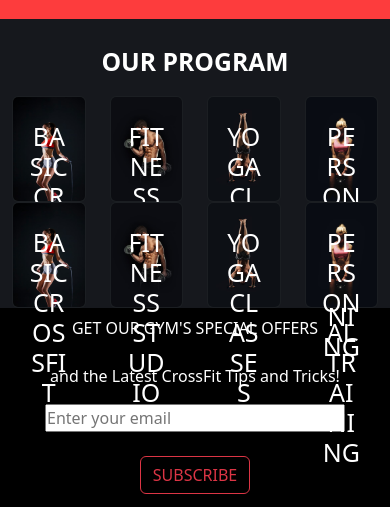
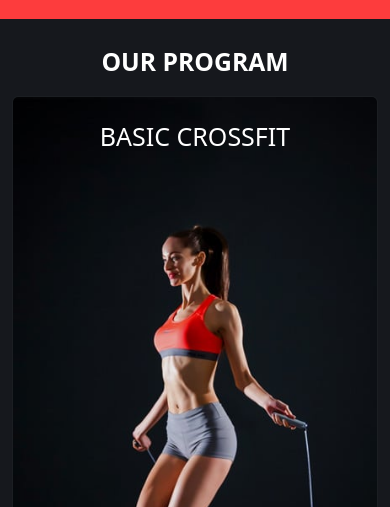
Before and after one commit to ibtech-ng/gyming, a plain HTML site: page program.html in a window 390 px wide. Shown: the part 65-572 px from the top of the page. Drawn offline with nearby package versions, Linux system fonts and the light colour scheme.

Commit message:
Add files via upload

```diff
--- a/program.html
+++ b/program.html
@@ -80,7 +80,7 @@
         <!-- <h1 class="text-center text-white pt-5">OUR PROGRAMS</h1> -->
         <div class="container">
             <div class="row">
-                <div class="col">
+                <div class="col-12 col-md-6 col-lg-3">
                     <div class="card text-bg-dark">
                         <img src="static/images/girl-1.jpg" class="card-img" alt="...">
                         <div class="card-img-overlay">
@@ -90,7 +90,7 @@
                         </div>
                     </div>
                 </div>
-                <div class="col">
+                <div class="col-12 col-md-6 col-lg-3">
                     <div class="card text-bg-dark">
                         <img src="static/images/boy-1.jpg" class="card-img" alt="...">
                         <div class="card-img-overlay">
@@ -100,7 +100,7 @@
                         </div>
                     </div>
                 </div>
-                <div class="col">
+                <div class="col-12 col-md-6 col-lg-3">
                     <div class="card text-bg-dark">
                         <img src="static/images/boy-fly.jpg" class="card-img" alt="...">
                         <div class="card-img-overlay">
@@ -110,7 +110,7 @@
                         </div>
                     </div>
                 </div>
-                <div class="col">
+                <div class="col-12 col-md-6 col-lg-3">
                     <div class="card text-bg-dark">
                         <img src="static/images/girl-big.jpg" class="card-img" alt="...">
                         <div class="card-img-overlay">
@@ -128,7 +128,7 @@
         <!-- <h1 class="text-center text-white pt-5">OUR PROGRAMS</h1> -->
         <div class="container">
             <div class="row">
-                <div class="col">
+                <div class="col-12 col-md-6 col-lg-3">
                     <div class="card text-bg-dark">
                         <img src="static/images/girl-1.jpg" class="card-img" alt="...">
                         <div class="card-img-overlay">
@@ -138,7 +138,7 @@
                         </div>
                     </div>
                 </div>
-                <div class="col">
+                <div class="col-12 col-md-6 col-lg-3">
                     <div class="card text-bg-dark">
                         <img src="static/images/boy-1.jpg" class="card-img" alt="...">
                         <div class="card-img-overlay">
@@ -148,7 +148,7 @@
                         </div>
                     </div>
                 </div>
-                <div class="col">
+                <div class="col-12 col-md-6 col-lg-3">
                     <div class="card text-bg-dark">
                         <img src="static/images/boy-fly.jpg" class="card-img" alt="...">
                         <div class="card-img-overlay">
```
